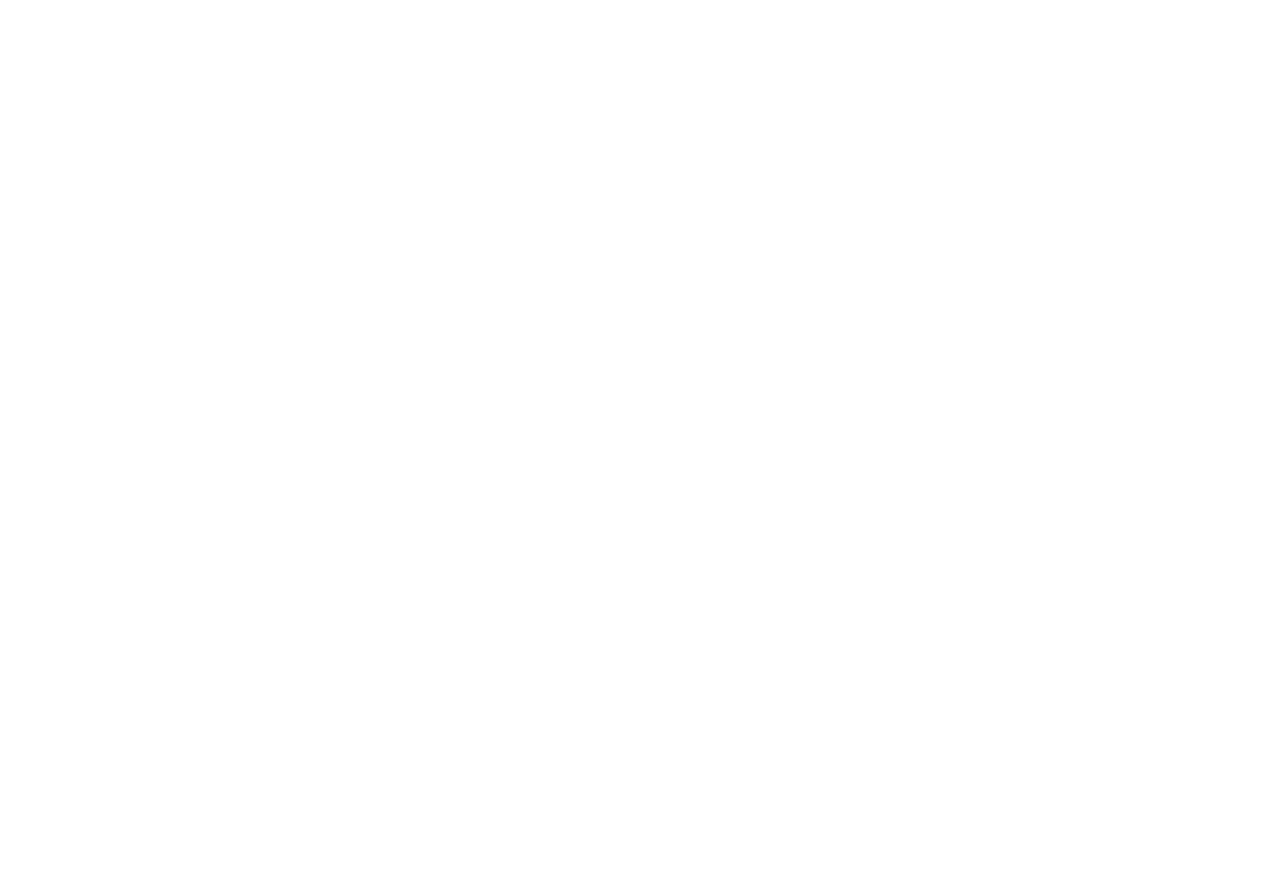
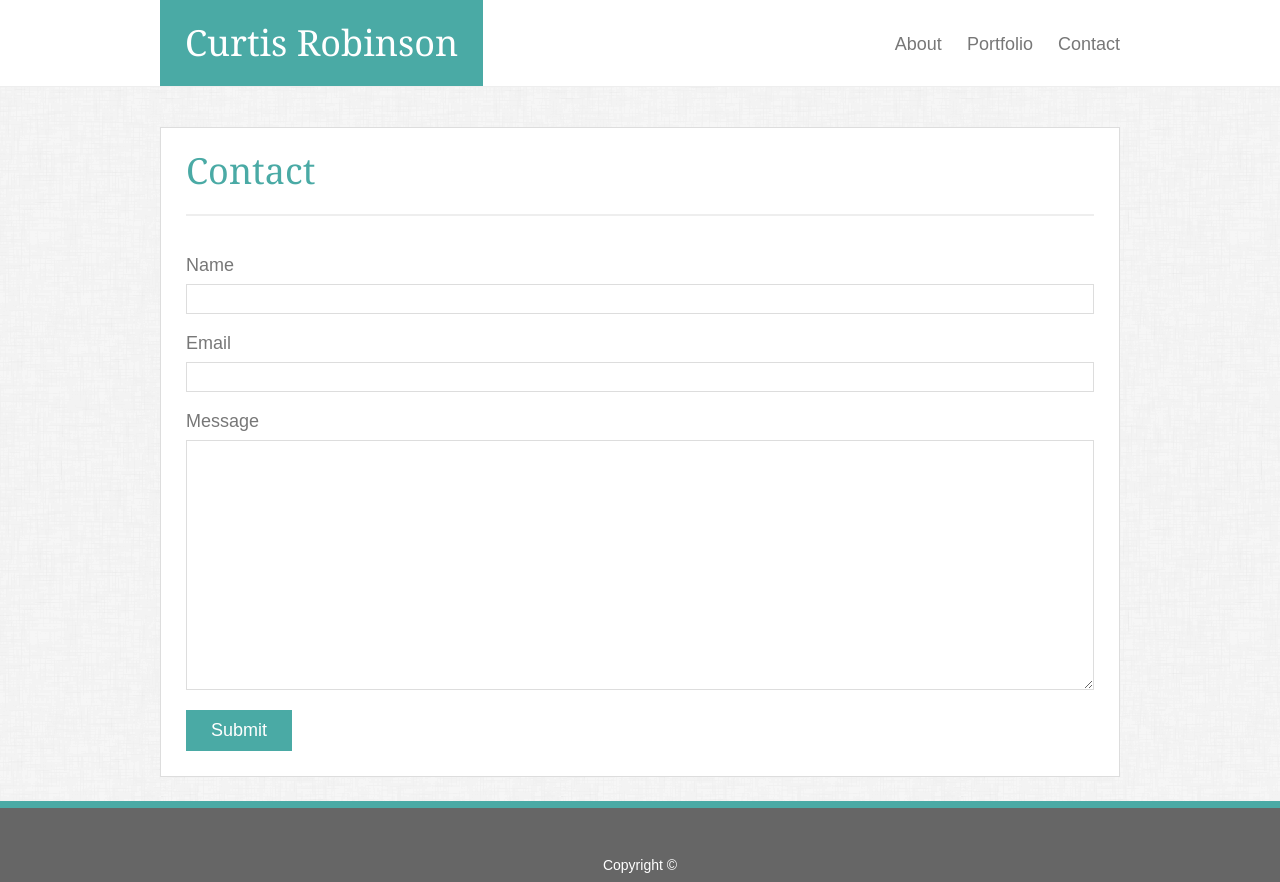
Before and after one commit to curt60/basic-portfolio, a plain HTML site: page contact.html in a window 1280 px wide. Before the commit the page ends 800 px from the top, so only its background shows below. Drawn offline with Linux system fonts and the light colour scheme.

Commit message:
completed contact and portfolio pages

```diff
--- a/assets/css/style.css
+++ b/assets/css/style.css
@@ -12,18 +12,18 @@ body {
     font-family: Arial, Helvetica, sans-serif;
     font-size: 18px;
     color: #777;
-    background-image: ;
-    padding: 0 0 100 0;
-    background: #ccc;
+    background-image: url(../images/dust_scratches.png);
+    background-color: #eee;
+    padding-bottom: 105px;
 }
 
-h1, .logo {
+.logo, .title {
     font-family: Georgia, 'Times New Roman', Times, serif;
 }
 
 header {
     background-color: #fff;
-    border-bottom: 2px solid #eee;
+    border-bottom: 1px solid #eee;
     margin-bottom: 40px;
 }
 
@@ -31,7 +31,6 @@ div.head-container {
     width: 960px;
     margin: 0 auto;
     overflow: hidden;
-    font-size: 36px;
 }
 
 div.logo {
@@ -40,17 +39,24 @@ div.logo {
     color: #fff;
     float: left;
     padding: 25px;
+    font-size: 36px;
 }
 
-ul.nav {
-    display:block;
+header .nav {
     float: right;
     font-size: 18px;
+    margin-top: 35px;
 }
 
-ul.nav > li {
-    display: inline;
-    margin: 0 0 0 20px;
+.nav > a {
+    margin-left: 20px;
+    text-decoration: none;
+    color: inherit;
+    transition: color .3s linear;
+}
+
+.nav > a:hover {
+    color: #4aaaa5;
 }
 
 main {
@@ -63,7 +69,7 @@ main {
     padding: 0 25px;
 }
 
-div.bio-title {
+div.title {
     color: #4aaaa5;
     font-size: 36px;
     border-bottom: 2px solid #eee;
@@ -73,13 +79,73 @@ div.bio-title {
 
 img.bio {
     float: left;
-    margin: 0 25px 25px 0;
+    margin-right: 25px;
 
 }
 
 p {
     line-height: 2em;
+    margin-bottom: 20px;
+}
+
+.input {
+    display: block;
+    width: 100%;
+    font-size: 16px;
+    padding: 5px 10px;
+    margin: 10px 0 20px 0;
+    border: 1px solid #ddd;
+    font-family: Arial, Helvetica, sans-serif;
+    color: #999;
+    outline: none;
+    transition: border-color .3s linear;
+}
+
+textarea.input {
+    height: 250px;
+}
+
+.input:focus {
+    border-color: #54d3d3;
+}
+
+button {
+    border: none;
+    background-color: #4aaaa5;
+    padding: 10px 25px;
+    color: #fff;
+    font-family: Arial, Helvetica, sans-serif;
+    font-size: 18px;
     margin-bottom: 25px;
+    transition: background-color .3s linear;
+}
+
+button:hover {
+    background-color: #4dc4c4;
+}
+
+div.img-container {
+    float: left;
+    position: relative;
+    margin: 0 30px 50px 0;
+    transition: opacity .5s ease;
+}
+
+div.img-container:hover {
+    opacity: .6;
+}
+
+div.img-banner {
+    background-color: #4aaaa5;
+    text-align: center;
+    color: #fff;
+    padding: 15px;
+    font-size: 22px;
+    font-family: 'Times New Roman', Times, serif;
+    position: absolute;
+    bottom: 15px;
+    width: 100%;
+
 }
 
 footer {
@@ -91,7 +157,7 @@ footer {
     background-color: #666;
     margin: 0 auto;
     text-align: center;
-    height: 50px;
+    padding: 50px 0 10px 0;
     color: #fff;
     font-size: 14px;
 
--- a/contact.html
+++ b/contact.html
@@ -0,0 +1,36 @@
+<!DOCTYPE html>
+<html lang="en">
+<head>
+    <meta charset="UTF-8">
+    <title>Contact</title>
+    <link rel="stylesheet" href="assets/css/reset.css">
+    <link rel="stylesheet" href="assets/css/style.css">
+</head>
+<body>
+    <header>
+        <div class="head-container">
+            <div class="logo">Curtis Robinson</div>
+            <div class="nav">
+                <a href="index.html">About</a>
+                <a href="portfolio.html">Portfolio</a>
+                <a href="#">Contact</a>
+            </div>
+        </div>
+    </header>
+    <main>
+        <div class="title">Contact</div>
+        <form>
+            Name
+            <input type="text" class="input">
+            Email
+            <input type="text" class="input">
+            Message
+            <textarea class="input"></textarea>
+            <button>Submit</button>
+        </form>
+    </main>
+    <footer>
+        Copyright &copy;
+    </footer>
+</body>
+</html>
```
Also changed, not shown: index.html (+7 -6 lines), portfolio.html (+47 -0 lines), assets/images/250_1.jpg (added), assets/images/250_2.jpg (added), assets/images/250_3.jpg (added), assets/images/250_4.jpg (added), assets/images/250_5.jpg (added), assets/images/dust_scratches.png (added).
